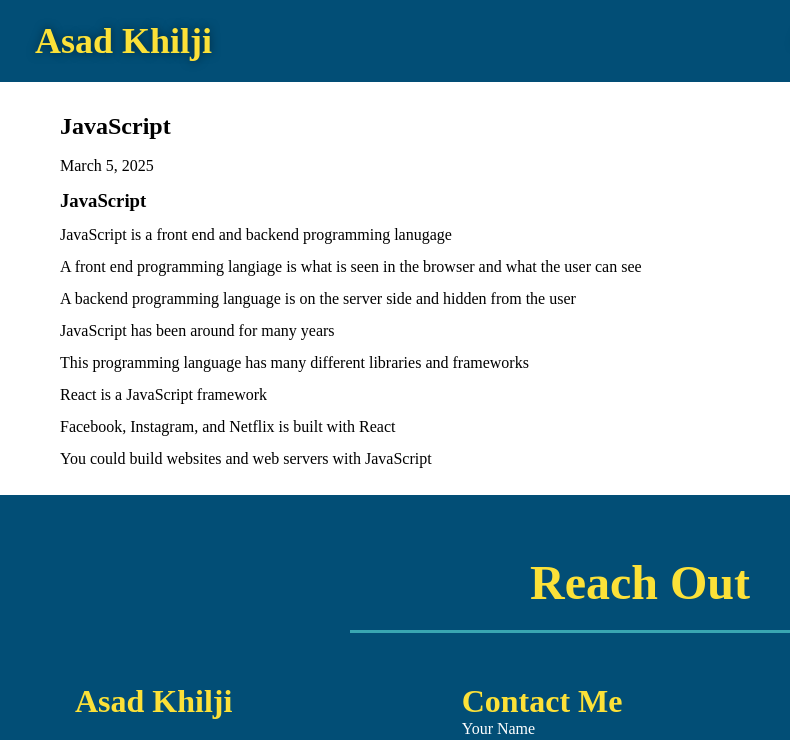
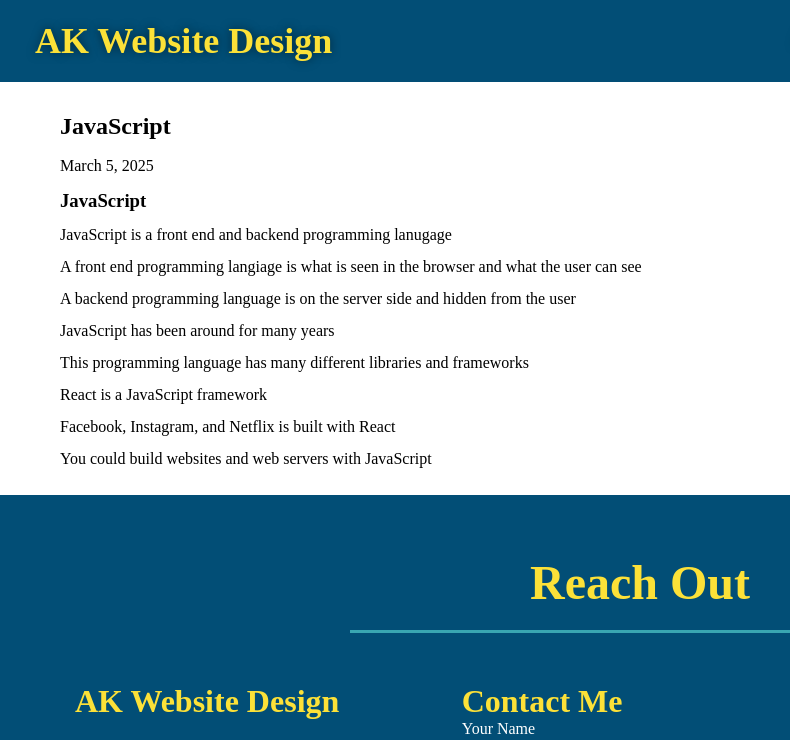
Before and after one commit to asad-khilji/asad-portfolio, a plain HTML site: page blog-2.html in a window 1280 px wide. Shown: the top 740 px of the page, 0-790 px from the left. Drawn offline with nearby package versions, Linux system fonts and the light colour scheme.

Commit message:
Update blog-2.html

```diff
--- a/blog-2.html
+++ b/blog-2.html
@@ -3,7 +3,7 @@
 <head>
     <meta charset="UTF-8">
     <meta name="viewport" content="width=device-width, initial-scale=1.0">
-    <title>Asad Khilji</title>
+    <title>AK Website Design</title>
     <link rel="icon" type="image/png" href="./assets/images/AK.jpg">
     <link rel="stylesheet" href="https://cdn.jsdelivr.net/npm/swiper/swiper-bundle.min.css">
     <link rel="stylesheet" href="./assets/css/style.css">
@@ -13,7 +13,7 @@
 
     <!-- navigation -->
     <header>
-      <a href="index.html"><h1>Asad Khilji</h1></a>
+      <a href="index.html"><h1>AK Website Design</h1></a>
       <nav>
           <ul>
               <li>
@@ -59,7 +59,7 @@
 
           <div class="contact-info">
             <div>
-              <h3>Asad Khilji</h3><br>
+              <h3>AK Website Design</h3><br>
               <p>
                 Any questions or concerns before signing up?
                 <br/>
```
